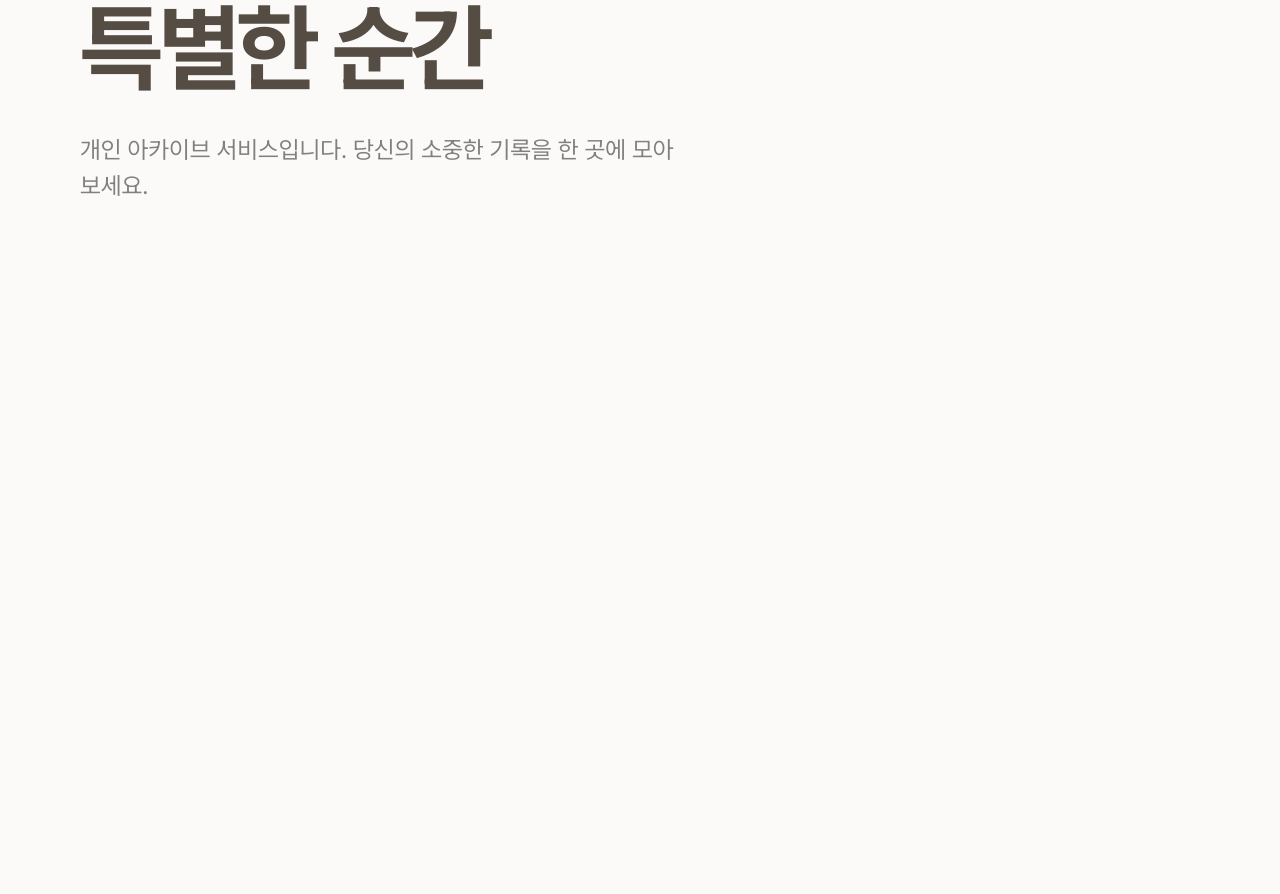
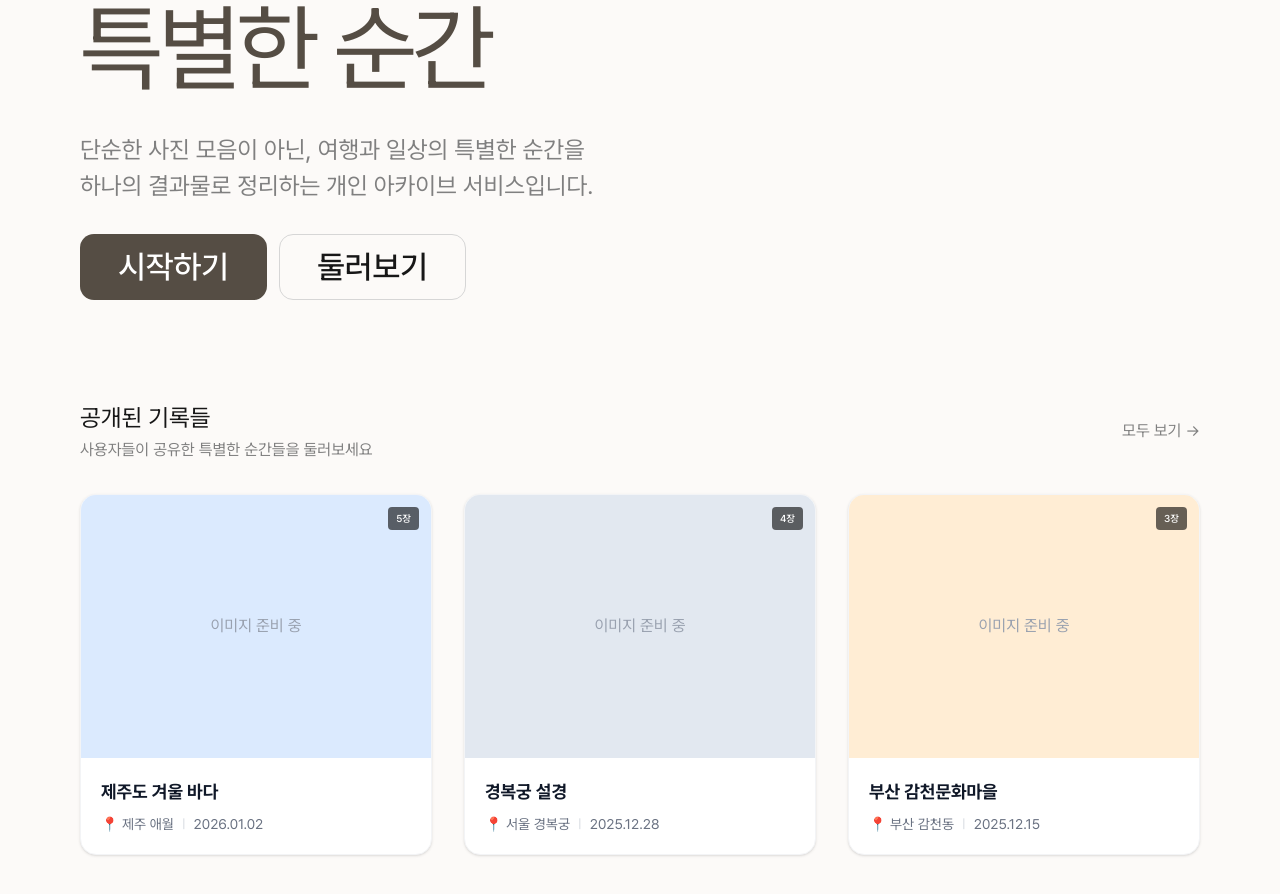
Before and after one commit to hyobin28/photolog, a Next.js app: page / in a window 1280 px wide. Shown: the part 280-1174 px from the top of the page. Before the commit the page ends 868 px from the top, so only its background shows below. Built offline with nearby package versions, Linux system fonts and the light colour scheme.

Commit message:
feat: 홈 UI 구성

```diff
--- /dev/null
+++ b/src/app/components/common/Dummy/PostCard/PostCard.tsx
@@ -0,0 +1,45 @@
+type Post = {
+  id: number
+  title: string
+  location: string
+  date: string
+  bgColor: string
+  count: number
+}
+
+type PostCardProps = {
+  post: Post
+}
+
+const PostCard = ({ post }: PostCardProps) => {
+  return (
+    <div className="group cursor-pointer border border-gray-100 rounded-2xl overflow-hidden shadow-sm hover:shadow-md transition-all duration-300 bg-white">
+      <div
+        className={`relative aspect-4/3 ${post.bgColor} flex items-center justify-center`}
+      >
+        <span className="text-gray-400 group-hover:scale-110 transition-transform duration-500">
+          이미지 준비 중
+        </span>
+
+        {/* 사진 장수 뱃지 */}
+        <div className="absolute top-3 right-3 bg-black/60 backdrop-blur-md text-white text-[10px] font-medium px-2 py-1 rounded">
+          {post.count}장
+        </div>
+      </div>
+
+      {/* 정보 영역 */}
+      <div className="p-5">
+        <h3 className="text-lg font-bold text-gray-900 truncate">
+          {post.title}
+        </h3>
+        <div className="flex items-center gap-2 mt-2 text-gray-500 text-sm">
+          <span className="truncate">📍 {post.location}</span>
+          <span className="text-gray-300 text-xs">|</span>
+          <span className="shrink-0">{post.date}</span>
+        </div>
+      </div>
+    </div>
+  )
+}
+
+export default PostCard
--- a/src/app/page.tsx
+++ b/src/app/page.tsx
@@ -1,15 +1,78 @@
+import Button from './components/common/Button/Button'
+import PostCard from './components/common/Dummy/PostCard/PostCard'
+
+const DUMMY_POSTS = [
+  {
+    id: 1,
+    title: '제주도 겨울 바다',
+    location: '제주 애월',
+    date: '2026.01.02',
+    bgColor: 'bg-blue-100',
+    count: 5,
+  },
+  {
+    id: 2,
+    title: '경복궁 설경',
+    location: '서울 경복궁',
+    date: '2025.12.28',
+    bgColor: 'bg-slate-200',
+    count: 4,
+  },
+  {
+    id: 3,
+    title: '부산 감천문화마을',
+    location: '부산 감천동',
+    date: '2025.12.15',
+    bgColor: 'bg-orange-100',
+    count: 3,
+  },
+]
+
 export default function Home() {
   return (
     <main className="min-h-screen px-main py-10 lg:py-20">
-      <h1 className="text-4xl lg:text-h-96 font-bold text-brand leading-tight tracking-tighter">
-        사진으로 기록하는
-        <br className="hidden lg:block" />
-        특별한 순간
-      </h1>
+      <section>
+        <h1 className="text-4xl lg:text-h-96 text-brand leading-tight tracking-tighter">
+          사진으로 기록하는
+          <br className="hidden lg:block" />
+          특별한 순간
+        </h1>
 
-      <p className="text-b-16 lg:text-b-24 text-secondary mt-6 max-w-[600px]">
-        개인 아카이브 서비스입니다. 당신의 소중한 기록을 한 곳에 모아보세요.
-      </p>
+        <p className="text-b-16 lg:text-b-24 text-secondary mt-6 max-w-150">
+          단순한 사진 모음이 아닌, 여행과 일상의 특별한 순간을
+          <br className="hidden lg:block" />
+          하나의 결과물로 정리하는 개인 아카이브 서비스입니다.
+        </p>
+
+        <div className="mt-7.5 flex gap-3">
+          <Button size="m">시작하기</Button>
+          <Button variant="outline" size="m">
+            둘러보기
+          </Button>
+        </div>
+      </section>
+
+      <section className="mt-25">
+        <div className="flex justify-between items-center mb-8">
+          <div>
+            <h2 className="text-b-24">공개된 기록들</h2>
+            <p className="text-b-16 mt-0.5 text-secondary">
+              사용자들이 공유한 특별한 순간들을 둘러보세요
+            </p>
+          </div>
+          <button className="group text-b-16 text-secondary hover:text-primary flex items-center gap-1 transition-colors">
+            모두 보기
+            <span className="group-hover:translate-x-1 transition-transform">
+              →
+            </span>
+          </button>
+        </div>
+        <div className="grid grid-cols-1 md:grid-cols-2 lg:grid-cols-3 gap-8">
+          {DUMMY_POSTS.map((post) => (
+            <PostCard key={post.id} post={post} />
+          ))}
+        </div>
+      </section>
     </main>
   )
 }
```
